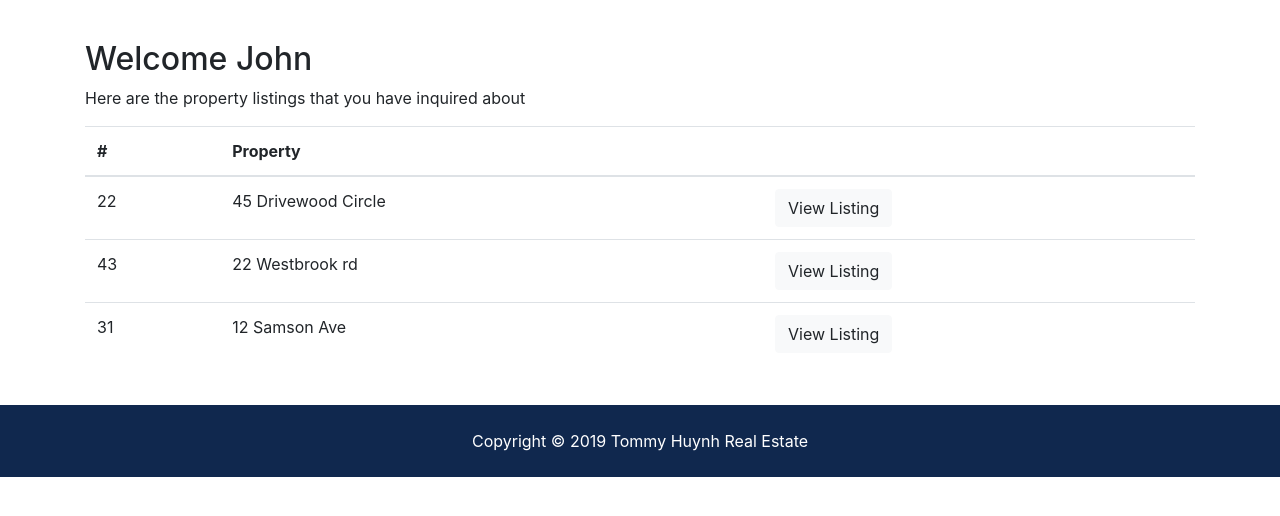
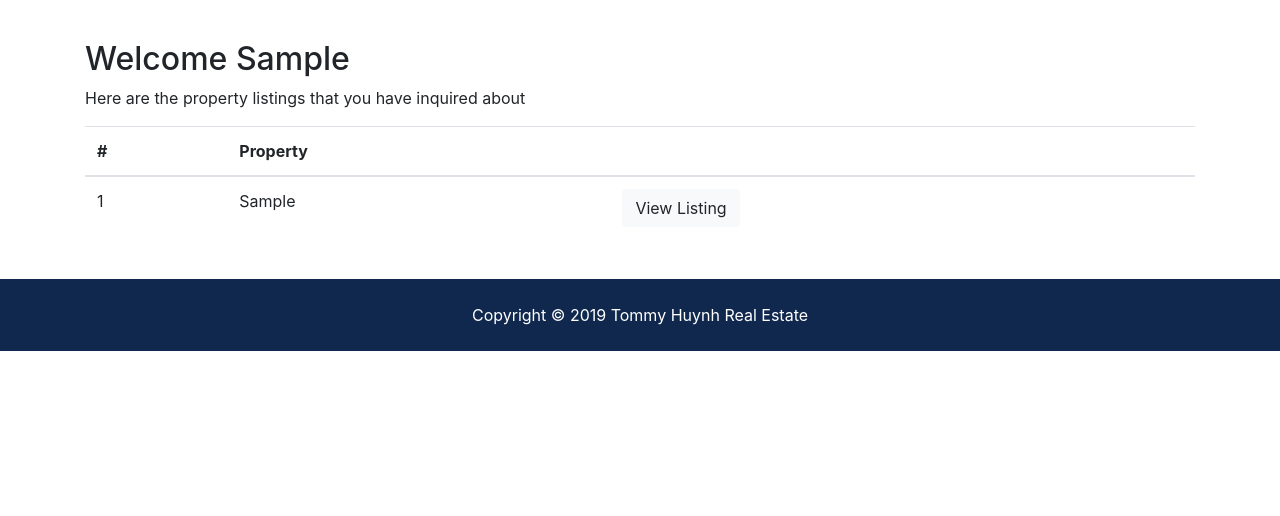
Before and after one commit to tommaay/django_real_estate_app, a Django app: page /accounts/dashboard in a window 1280 px wide. Shown: the part 192-708 px from the top of the page. Run offline with Django 3.2, Linux system fonts and the light colour scheme; a user stored in the database is signed in; tables that the repository leaves empty hold one stand-in row (values such as "Sample post"); some libraries are stand-ins or nearby versions.

Commit message:
dashboard now displays dynamic data

```diff
--- a/accounts/views.py
+++ b/accounts/views.py
@@ -1,6 +1,7 @@
 from django.shortcuts import render, redirect
 from django.contrib import messages, auth
 from django.contrib.auth.models import User
+from contacts.models import Contact
 
 
 def register(request):
@@ -68,4 +69,11 @@ def logout(request):
 
 
 def dashboard(request):
-    return render(request, 'accounts/dashboard.html')
+    user_contacts = Contact.objects.order_by(
+        '-contact_date').filter(user_id=request.user.id)
+
+    context = {
+        'contacts': user_contacts
+    }
+
+    return render(request, 'accounts/dashboard.html', context)
--- a/templates/accounts/dashboard.html
+++ b/templates/accounts/dashboard.html
@@ -17,11 +17,16 @@
     </div>
 </section>
 
+<!-- Alerts -->
+{% include 'partials/_alerts.html' %}
+
 <section id="dashboard" class="py-4">
     <div class="container">
         <div class="row">
             <div class="col-md-12">
-                <h2>Welcome John</h2>
+                <h2>Welcome {{ user.first_name }}</h2>
+
+                {% if contacts %}
                 <p>
                     Here are the property listings that you have inquired about
                 </p>
@@ -34,35 +39,22 @@
                         </tr>
                     </thead>
                     <tbody>
+                        {% for contact in contacts %}
                         <tr>
-                            <td>22</td>
-                            <td>45 Drivewood Circle</td>
+                            <td>{{ contact.id }}</td>
+                            <td>{{ contact.listing }}</td>
                             <td>
-                                <a class="btn btn-light" href="#"
+                                <a
+                                    class="btn btn-light"
+                                    href="{% url 'listing' contact.listing_id %}"
                                     >View Listing</a
                                 >
                             </td>
                         </tr>
-                        <tr>
-                            <td>43</td>
-                            <td>22 Westbrook rd</td>
-                            <td>
-                                <a class="btn btn-light" href="#"
-                                    >View Listing</a
-                                >
-                            </td>
-                        </tr>
-                        <tr>
-                            <td>31</td>
-                            <td>12 Samson Ave</td>
-                            <td>
-                                <a class="btn btn-light" href="#"
-                                    >View Listing</a
-                                >
-                            </td>
-                        </tr>
+                        {% endfor %}
                     </tbody>
                 </table>
+                {% else %} {% endif %}
             </div>
         </div>
     </div>
```
Also changed, not shown: contacts/views.py (+14 -8 lines).
